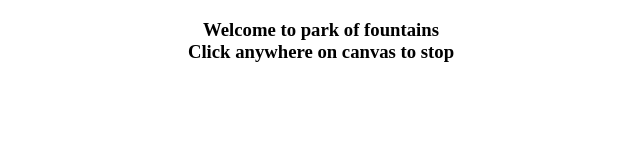
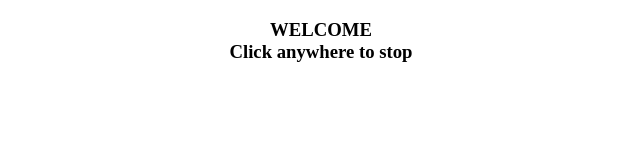
Before and after one commit to Ingenuity-Training-123/assignments, a website: page index.html in a window 1280 px wide. Shown: the whole page, without its empty margins (319-959 px from the left). Drawn offline with Linux system fonts and the light colour scheme.

Commit message:
Update index.html

```diff
--- a/index.html
+++ b/index.html
@@ -10,8 +10,7 @@
         </style>
     </head>
     <body>
-       <h3>Welcome to park of fountains <br> Click anywhere on canvas to stop</h3>
+       <h3>WELCOME<br> Click anywhere to stop</h3>
     </body>
 
-
 </html>
```
